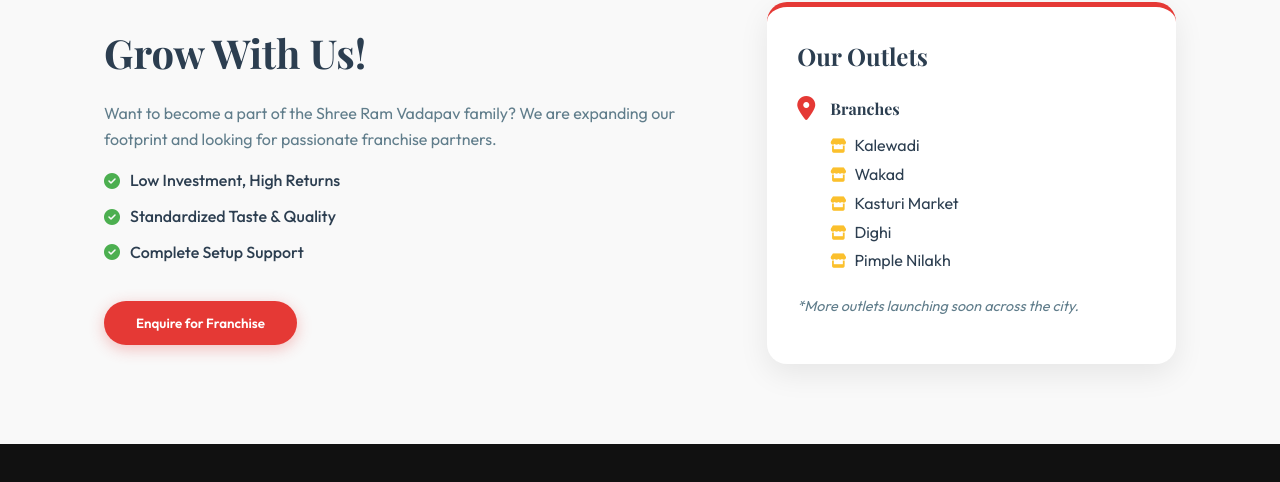
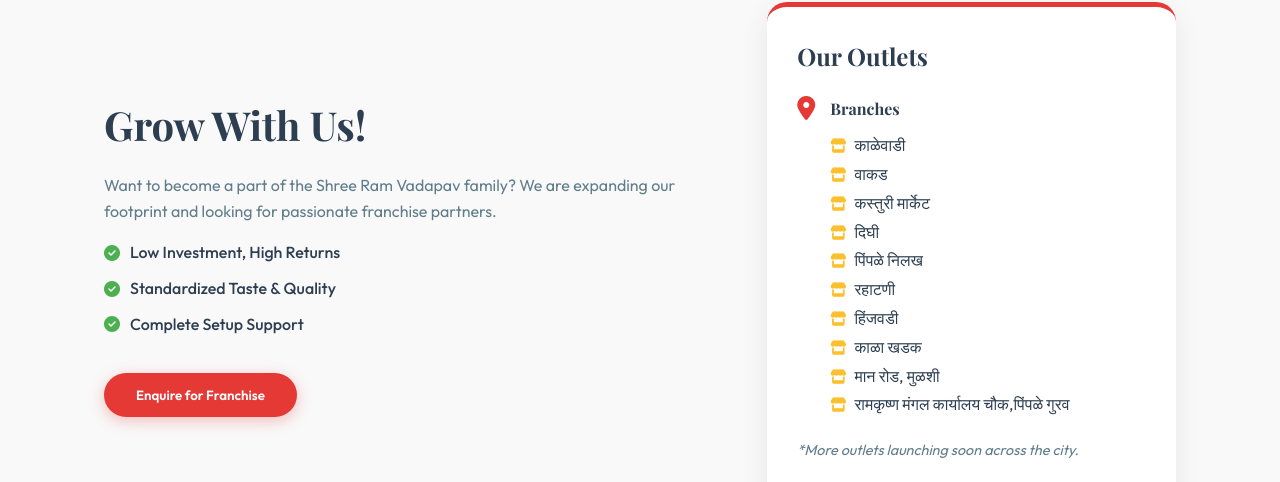
Before and after one commit to rehan0018/Shree_Ram_Vadapav, a plain HTML site: page index.html in a window 1280 px wide. Shown: the part 5660-6142 px from the top of the page. Drawn offline with nearby package versions, Linux system fonts and the light colour scheme; a web font is replaced by a local one.

Commit message:
update website

```diff
--- a/index.html
+++ b/index.html
@@ -469,20 +469,35 @@
                             <h4 style="margin-bottom: 10px;">Branches</h4>
                             <ul style="list-style-type: none; padding: 0; line-height: 1.8;">
                                 <li><i class="fa-solid fa-store"
-                                        style="font-size: 0.9rem; color: var(--secondary-color); margin-right: 8px;"></i>Kalewadi
+                                        style="font-size: 0.9rem; color: var(--secondary-color); margin-right: 8px;"></i>काळेवाडी
                                 </li>
                                 <li><i class="fa-solid fa-store"
-                                        style="font-size: 0.9rem; color: var(--secondary-color); margin-right: 8px;"></i>Wakad
+                                        style="font-size: 0.9rem; color: var(--secondary-color); margin-right: 8px;"></i>वाकड
                                 </li>
                                 <li><i class="fa-solid fa-store"
-                                        style="font-size: 0.9rem; color: var(--secondary-color); margin-right: 8px;"></i>Kasturi
-                                    Market</li>
+                                        style="font-size: 0.9rem; color: var(--secondary-color); margin-right: 8px;"></i>कस्तुरी
+                                    मार्केट</li>
                                 <li><i class="fa-solid fa-store"
-                                        style="font-size: 0.9rem; color: var(--secondary-color); margin-right: 8px;"></i>Dighi
+                                        style="font-size: 0.9rem; color: var(--secondary-color); margin-right: 8px;"></i>दिघी
                                 </li>
                                 <li><i class="fa-solid fa-store"
-                                        style="font-size: 0.9rem; color: var(--secondary-color); margin-right: 8px;"></i>Pimple
-                                    Nilakh</li>
+                                        style="font-size: 0.9rem; color: var(--secondary-color); margin-right: 8px;"></i>पिंपळे
+                                    निलख</li>
+                                <li><i class="fa-solid fa-store"
+                                        style="font-size: 0.9rem; color: var(--secondary-color); margin-right: 8px;"></i>रहाटणी
+                                </li>
+                                <li><i class="fa-solid fa-store"
+                                        style="font-size: 0.9rem; color: var(--secondary-color); margin-right: 8px;"></i>हिंजवडी
+                                </li>
+                                <li><i class="fa-solid fa-store"
+                                        style="font-size: 0.9rem; color: var(--secondary-color); margin-right: 8px;"></i>काळा
+                                    खडक</li>
+                                <li><i class="fa-solid fa-store"
+                                        style="font-size: 0.9rem; color: var(--secondary-color); margin-right: 8px;"></i>मान
+                                    रोड, मुळशी</li>
+                                <li><i class="fa-solid fa-store"
+                                        style="font-size: 0.9rem; color: var(--secondary-color); margin-right: 8px;"></i>रामकृष्ण
+                                    मंगल कार्यालय चौक,पिंपळे गुरव</li>
                             </ul>
                         </div>
                     </div>
```
